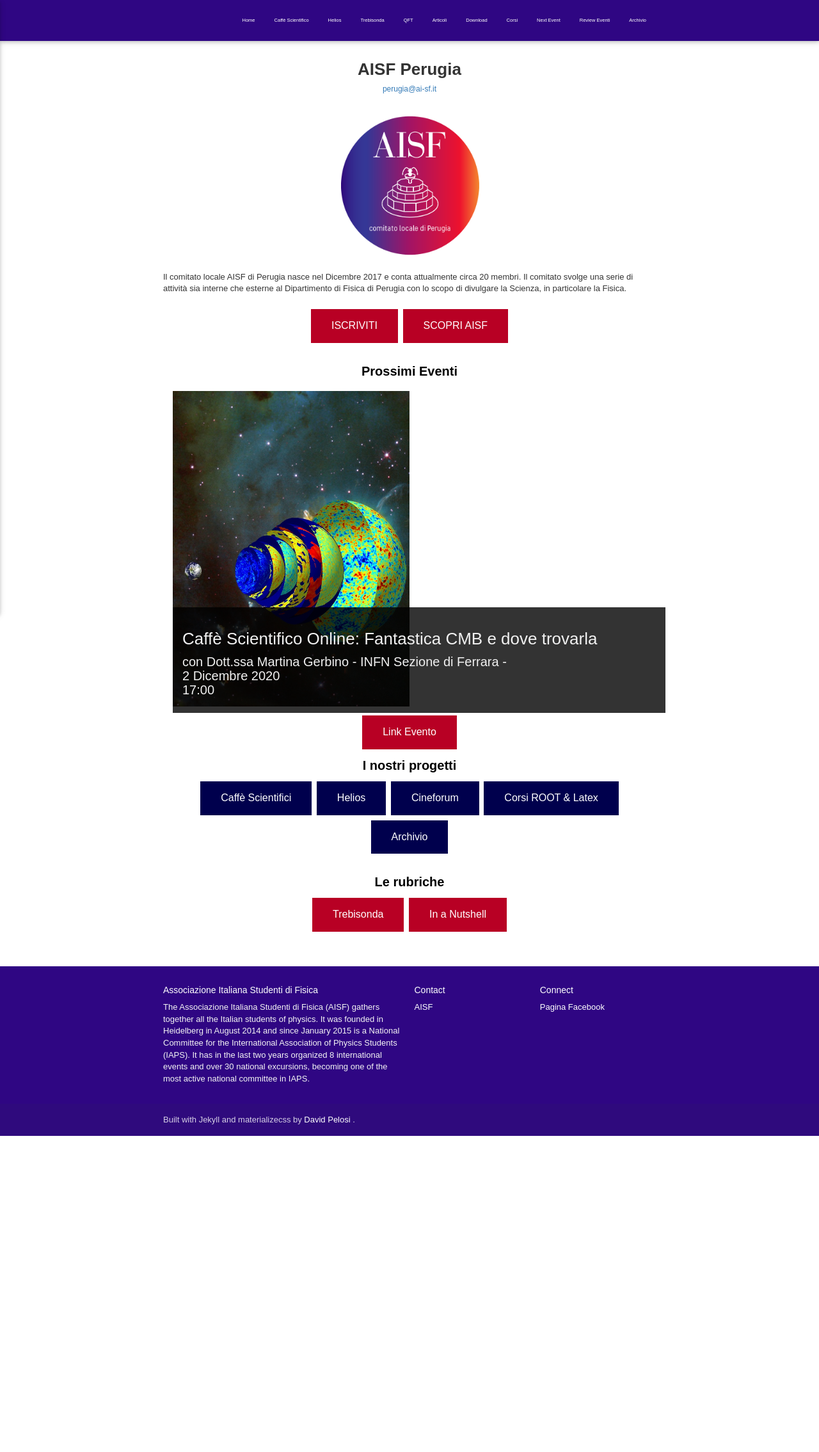
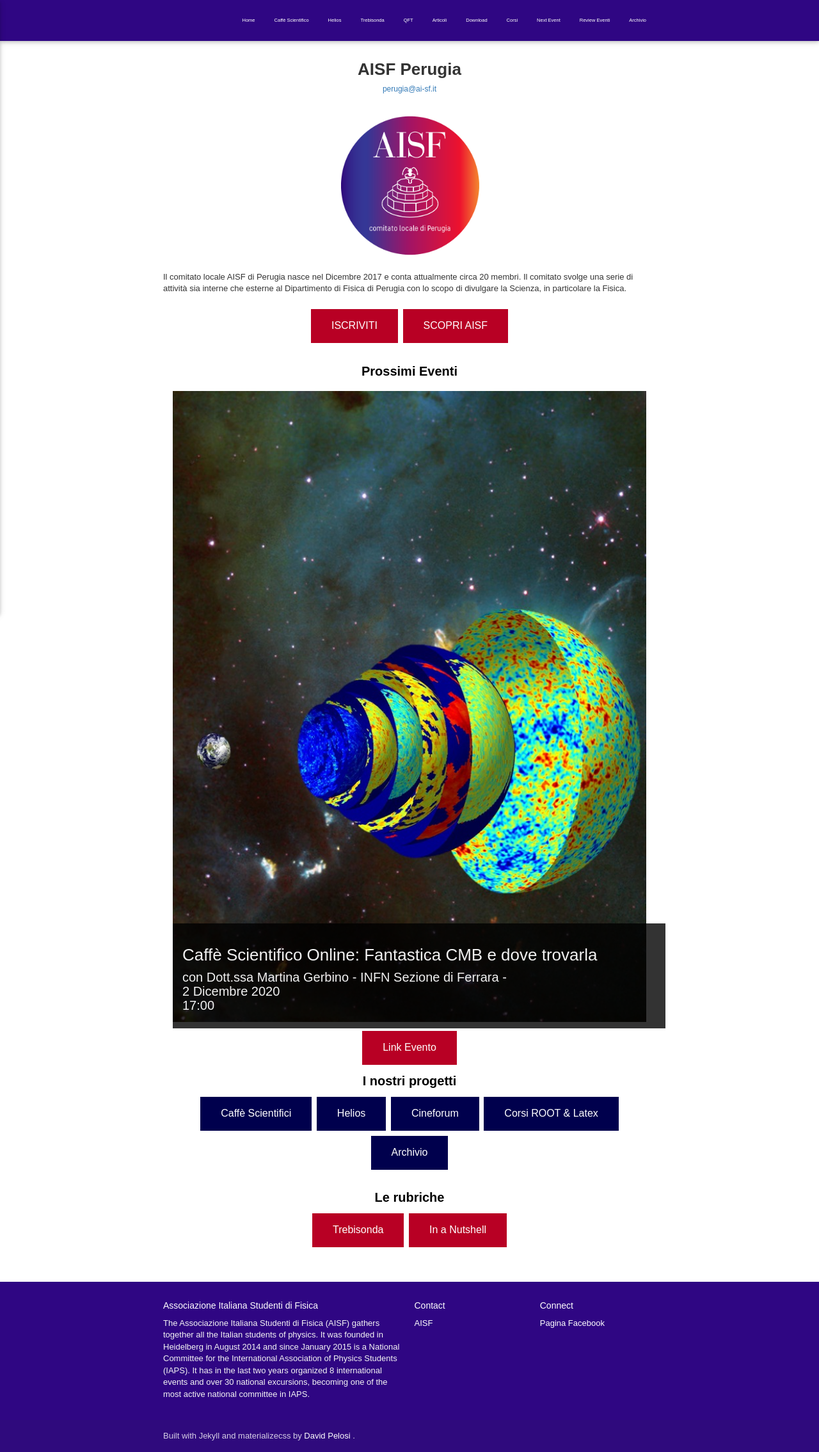
Before and after one commit to ai-sf/aisf_perugia, a Jekyll site: the page built from index.html, in a window 1280 px wide. Shown: the whole page at 64% size. Built offline with Jekyll 4.4.1, drawn with Linux system fonts in a browser that asks for light colours; nearby versions of some CDN libraries; before the commit the page ends 1775 px from its top, so only the background shows below that.

Commit message:
Update index.html

```diff
--- a/index.html
+++ b/index.html
@@ -112,8 +112,7 @@
 <div class="container">
 <div class="section">
 
-<img src="/perugia/GerbinoAISF.png" alt="centered image" style="max-width:50%"
-  height="auto" width="auto" class="responsive">
+<img src="/perugia/GerbinoAISF.png" alt="centered image" height="auto" width="100%" class="responsive">
 <div class="content">
 <h3>Caffè Scientifico Online: Fantastica CMB e dove trovarla</h3>
 <h4>con Dott.ssa Martina Gerbino - INFN Sezione di Ferrara - <br>
```
